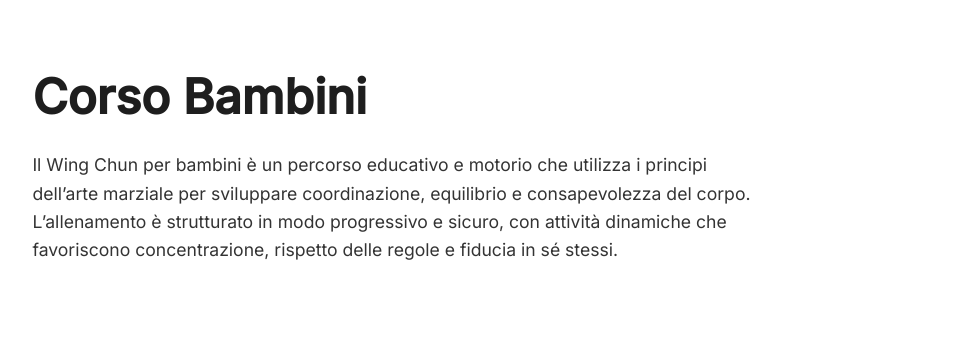
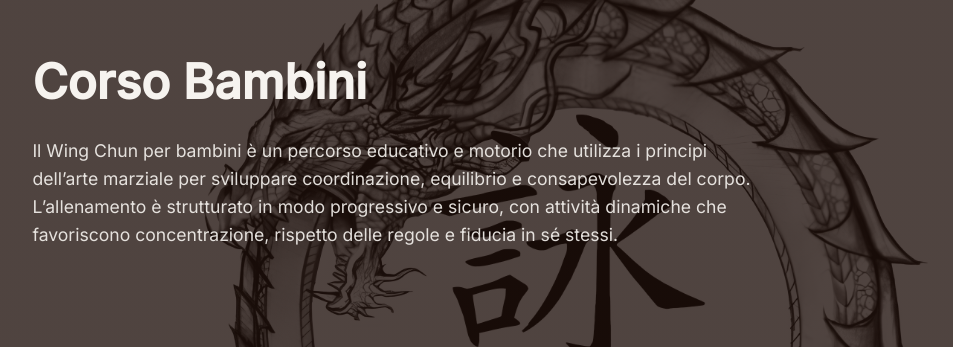
Before and after one commit to hsagency587/LONGKAI2, a PHP site: page /services/corso-bambini.html in a window 1280 px wide. Shown: the part 177-524 px from the top of the page, without its empty margins (70-1023 px from the left). Run offline with PHP 8.4, Linux system fonts and the light colour scheme.

Commit message:
Update styles.css

```diff
--- a/css/styles.css
+++ b/css/styles.css
@@ -13,9 +13,20 @@
 
 body {
     font-family: 'Inter', sans-serif;
-    color: #1e1e1e;      /* TESTO SCURO */
+    color: #f6f3ef;
     line-height: 1.6;
-    background: #ffffff; /* SFONDO BIANCO */
+      background:
+        linear-gradient(
+            rgba(30,15,10,0.78),
+            rgba(30,15,10,0.78)
+        ),
+        url("/img/logo1.png");
+
+    background-repeat: no-repeat;
+    background-position: center 30%;
+    background-size: contain;
+    background-attachment: fixed;
+    }
 }
 /* HEADER */
 .nav {
@@ -53,29 +64,9 @@ body {
 }
 
 .hero {
-    position: relative;
     text-align: center;
     padding: 60px 20px 50px;
-    overflow: hidden;
-    background: #ffffff; /* hero bianca */
 }
-.hero::before {
-    content: "";
-    position: absolute;
-    inset: 0;
-
-    background-image: url("/img/logo2.png"); /* percorso assoluto */
-    background-repeat: no-repeat;
-    background-position: center;
-    background-size: contain;
-
-    opacity: 0.08;
-    pointer-events: none;
-    z-index: 0; /* logo sotto */
-}
-.hero > * {
-    position: relative;
-    z-index: 1;
 }
 .hero h1 {
     font-family: 'Playfair Display', serif;
```
